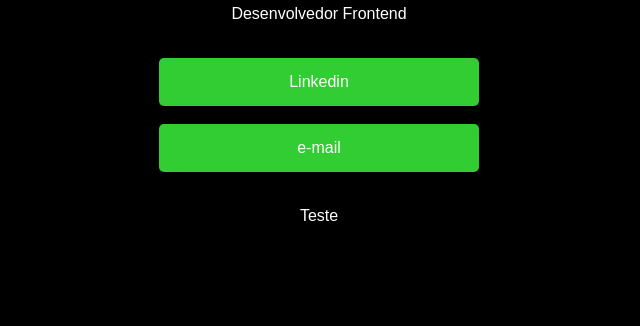
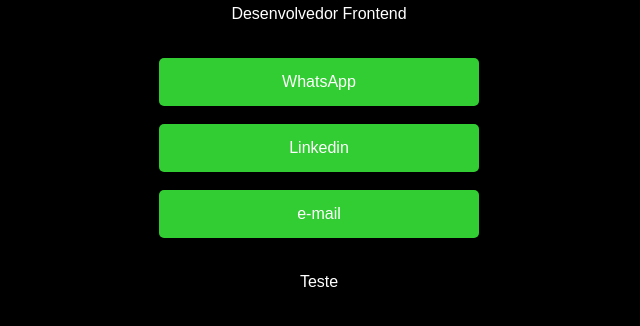
Before and after one commit to J0RGE-EDUARD0/my-links, a plain HTML site: page index.html in a window 1280 px wide. Shown: the part 440-766 px from the top of the page, without its empty margins (321-961 px from the left). Drawn offline with Linux system fonts and the light colour scheme.

Commit message:
Update index.html

```diff
--- a/index.html
+++ b/index.html
@@ -16,6 +16,9 @@
         <p>Desenvolvedor Frontend</p>
         <ul>
             <li>
+                <a href="https://wa.me/+5581991562234?text=Oi!" target="_blank">WhatsApp</a>
+            </li>
+            <li>
                 <a href="https://www.linkedin.com/in/jorge-cavalcante-980b12222/" target=_blank>Linkedin</a>
             </li>
             <li><a href="mailto:j7.eduardo@gmail.com">e-mail</a></li>
```
